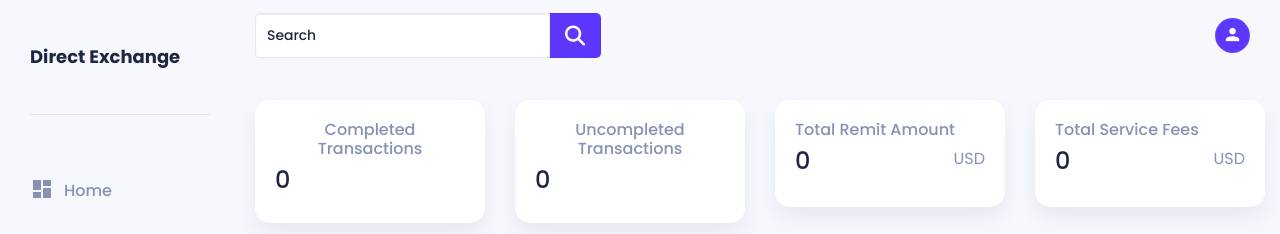
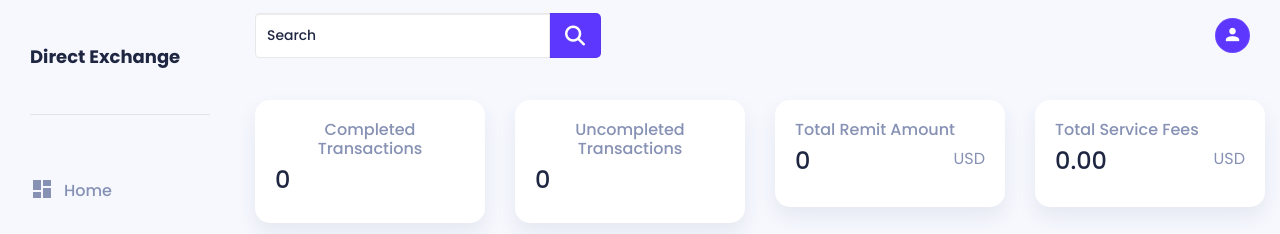
Before and after one commit to Nithya72/DirectExchange, a React (Create React App) app in the folder frontend/: page /report in a window 1280 px wide. Shown: the top 234 px of the page. Built offline with nearby package versions, Linux system fonts and the light colour scheme; no server answers; sample sign-in values are in the browser's storage; a web font is replaced by a local one.

Commit message:
Update Report.js

```diff
--- a/frontend/src/components/Report/Report.js
+++ b/frontend/src/components/Report/Report.js
@@ -90,7 +90,9 @@ export class Report extends Component {
                       </div>
                       <div class="widget-info">
                         <h3>
-                          {parseFloat(this.state.totalRemitAmount) * 0.0005}
+                          {(
+                            parseFloat(this.state.totalRemitAmount) * 0.0005
+                          ).toFixed(2)}
                         </h3>
                         <p>USD</p>
                       </div>
```
